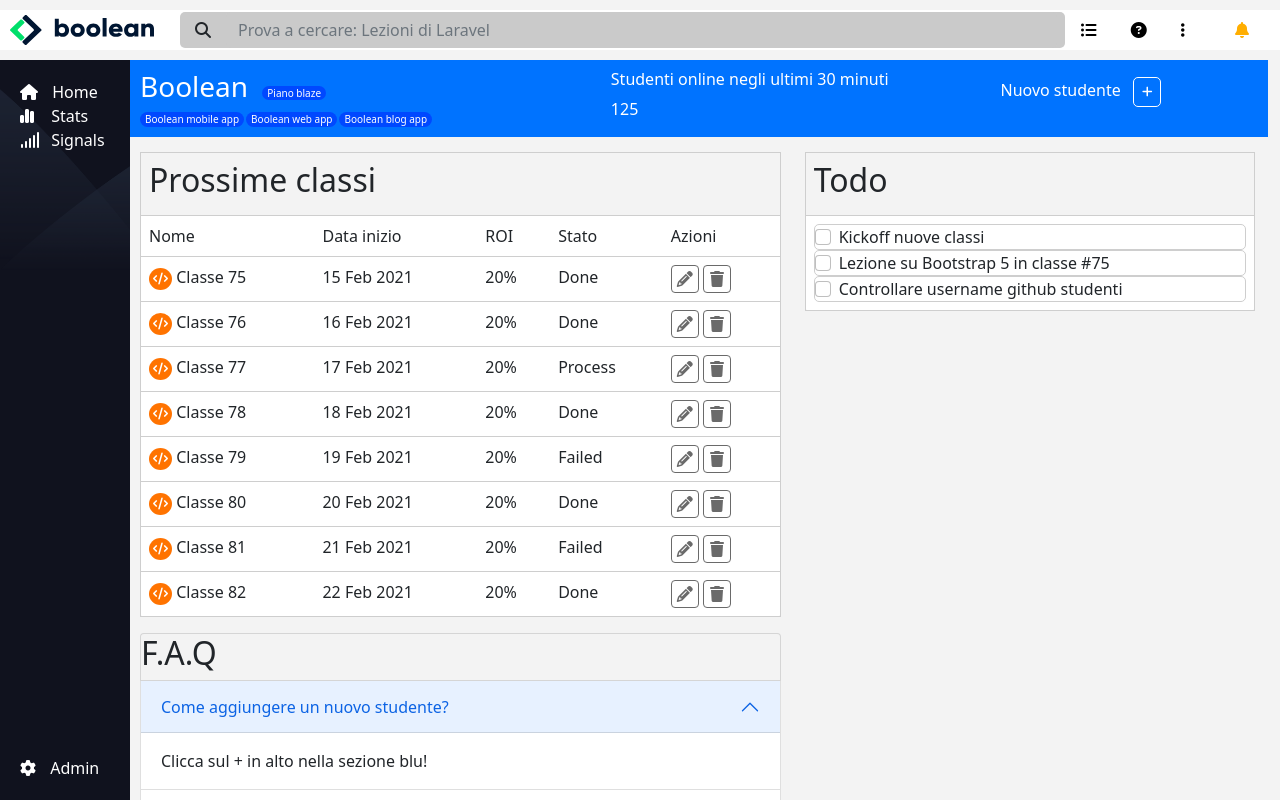
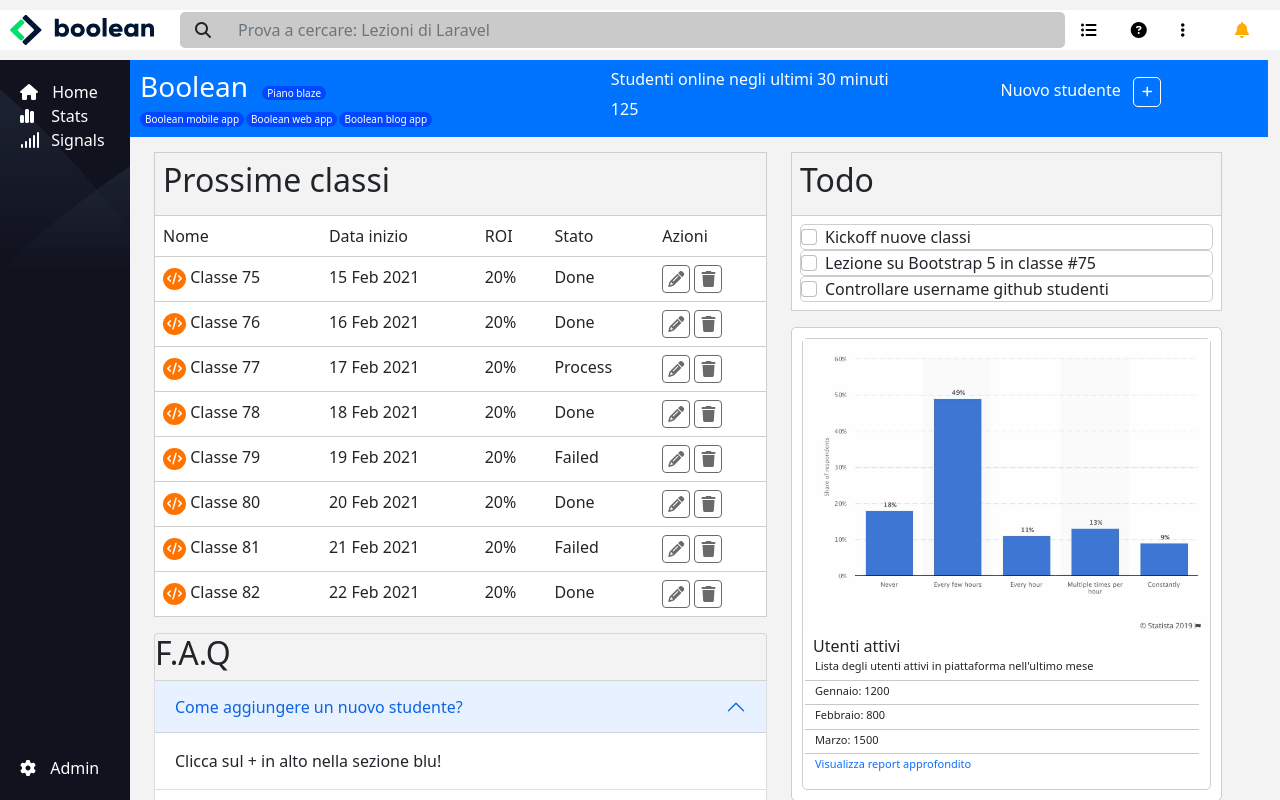
Before and after one commit to LeandroL18/html-css-bootstrap-dashboard, a plain HTML site: page index.html in a window 1280 px wide. Drawn offline with nearby package versions, Linux system fonts and the light colour scheme.

Commit message:
Esercizio completo

```diff
--- a/css/style.css
+++ b/css/style.css
@@ -14,7 +14,6 @@
 a{
     text-decoration: none;
 }
-
 .color_black{
     color: black;
 }
@@ -22,7 +21,6 @@ a{
 .bg_gray{
     background-color: rgb(243, 243, 243);
 }
-
 .bg_yellow{
     background-color: #ffae00;
 }
@@ -32,6 +30,18 @@ a{
 .bg_white{
     background-color: white;
 }
+.border_radius{
+    border: 1px solid rgb(206, 206, 206);
+    border-radius: 5px;
+}
+hr{
+    margin: 5px 0px 2px 0px;
+    width: 100%;
+}
+.padding{
+    padding: 10px;
+}
+
 
 /* Stili nav_bar */
 #nav_bar{
@@ -81,13 +91,13 @@ a{
 }
 
 
-
 /* Stili wrapper_up */
 #wrapper_up{
     margin-top: 60px;
     height: calc(100vh - 60px );
     display: flex;
 }
+
 
 /* Stili sidebar */
 #sidebar{
@@ -119,12 +129,14 @@ a{
     margin-right: 10px;
 }
 
+
 /* Stili main_player */
 #container_centrale{
     flex-grow: 1;
     background-color:  rgb(243, 243, 243);
     overflow-y: auto;
 }
+
 
 /* Stili controller  */
 #controller{
@@ -161,21 +173,16 @@ a{
     border: #ffae00;
 }
 
+
 /* Stili offcanvas */
 #offcanvasRight{
     width: 50%;
 }
 
-#container_tabelle{
-    width: 97%;
-}
 
 /* Stili tabella */
 #tabella{
     width: 100%;
-    border: 1px solid rgb(206, 206, 206);
-    border-radius: 5px;
-    margin-left: 10px;
 }
 .fa-code{
     font-size: 12px;
@@ -194,20 +201,41 @@ a{
     padding: 5px 6px;
 }
 
+
 /* Stili FAQ */
 #FAQ{
     width: 100%;
-    margin-left:  10px;
+    margin-bottom: 18px;
 }
 
 
 /* Stili Todo */
-.border_check{
-    border: 1px solid rgb(206, 206, 206);
-    border-radius: 5px;
+.check{
     margin: 0;
 }
 
+
+/* Stili container grafico */
+#card_grafico{
+    width: 100%;
+}
+#card_grafico img{
+    width: 100%;
+}
+#card_grafico span{
+    margin-left: 10px;
+}
+#card_grafico ul{
+    list-style-type: none;
+}
+#card_grafico li{
+    margin-left: -20px;
+    font-size: 11px;
+}
+#card_grafico hr{
+    margin: 5px 0px 2px -30px;
+    width: 105%;
+}
 
 
 
@@ -232,10 +260,4 @@ a{
     #offcanvasRight{
         width: 100%;
     }
-    #tabella{
-        width: 96.5%;
-    }
-    #FAQ{
-        width: 95.5%;
-    }
 }
--- a/index.html
+++ b/index.html
@@ -191,11 +191,10 @@
                         </div>
                     </div>
 
-                    <div id="container_tabelle">
-                        <div class="row">
+                    <div class=" container row">
                         <div class="col-12 col-md-7 ">
                             <!-- Tabella -->
-                                <table id="tabella" class="table bg_white">
+                            <table id="tabella" class="table bg_white border_radius">
                                 <tbody>
                                 <tr class="bg_gray">
                                     <td colspan="5">
@@ -395,7 +394,7 @@
 
                         <div class="col-12 col-md-5">
                             <!-- Todo -->
-                                <table id="tabella" class="table bg_white">
+                            <table id="todo" class="table bg_white border_radius">
                                 <tbody>
                                 <tr class="bg_gray">
                                     <td>
@@ -404,19 +403,19 @@
                                 </tr>
                                 <tr>
                                     <td>
-                                            <div class="form-check border_check">
+                                        <div class="form-check check border_radius">
                                             <input class="form-check-input" type="checkbox" value="">
                                             <label class="form-check-label">
                                             Kickoff nuove classi
                                             </label>
                                         </div>
-                                            <div class="form-check border_check">
+                                        <div class="form-check check border_radius">
                                             <input class="form-check-input" type="checkbox" value="" >
                                             <label class="form-check-label">
                                                 Lezione su Bootstrap 5 in classe #75
                                             </label>
                                         </div>
-                                            <div class="form-check border_check">
+                                        <div class="form-check check border_radius">
                                             <input class="form-check-input" type="checkbox" value="" >
                                             <label class="form-check-label">
                                                 Controllare username github studenti
@@ -426,7 +425,23 @@
                                 </tr>
                                 </tbody>
                             </table>
+
+                            <!-- grafico -->
+                            <div id="grafico" class="container-fluid border_radius bg_white padding">
+                                <div id="card_grafico" class="border_radius">
+                                    <img src="img/stats.jpeg" alt="grafico">
+
+                                    <span>Utenti attivi</span>
+                                    <ul>
+                                        <li>Lista degli utenti attivi in piattaforma nell&apos;ultimo mese</li><hr>
+                                        <li>Gennaio: 1200</li><hr>
+                                        <li>Febbraio: 800</li><hr>
+                                        <li>Marzo: 1500</li><hr>
+                                        <li><a href="#">Visualizza report approfondito</a></li>
+                                    </ul>
                                 </div>
+                            </div>
+
                         </div>
                     </div>
                 </div>
```
Lines whose indentation alone changed are shown as unchanged.
